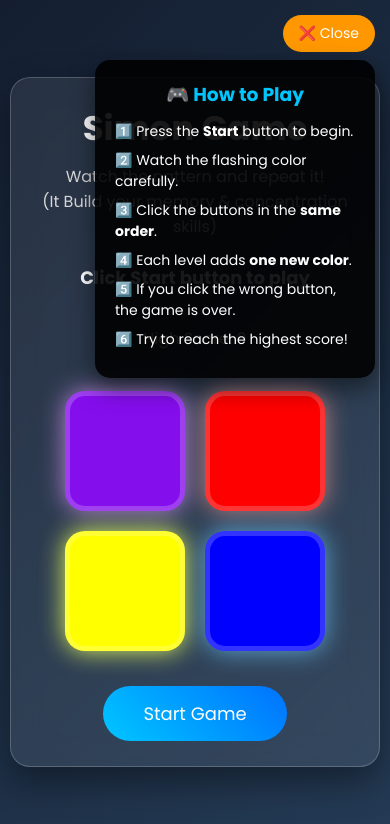
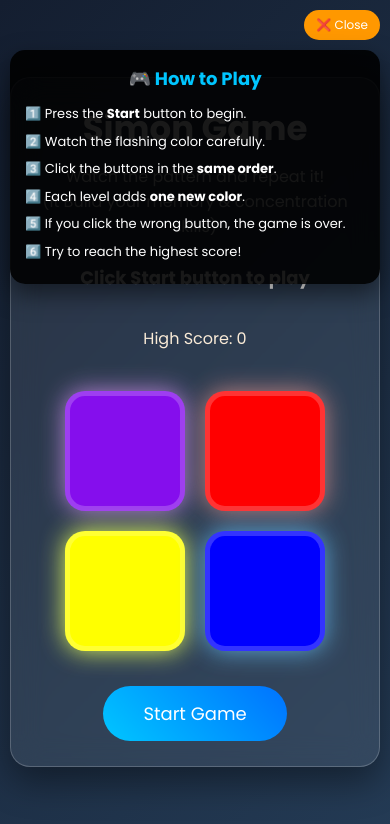
Before and after one commit to belsareriteshh18-s/Simon-Game, a plain HTML site: page index.html in a window 390 px wide. Both pictures are taken after a click on the button "❓ How to Play". Drawn offline with Linux system fonts and the light colour scheme.

Commit message:
Add files via upload

```diff
--- a/index.css
+++ b/index.css
@@ -278,5 +278,31 @@ h1{
 
     font-size:18px;
 }
+.how-btn{
+        top:10px;
+        right:10px;
+        padding:6px 12px;
+        font-size:12px;
+    }
+
+    .rules-box{
+        top:50px;
+        right:10px;
+        left:10px;       /* Stretch across the screen */
+        width:auto;      /* Auto width */
+        max-width:none;
+
+        padding:15px;
+        font-size:13px;
+    }
+
+    .rules-box h3{
+        font-size:18px;
+    }
+
+    .rules-box p{
+        font-size:13px;
+        line-height:1.5;
+    }
 
 }
```
